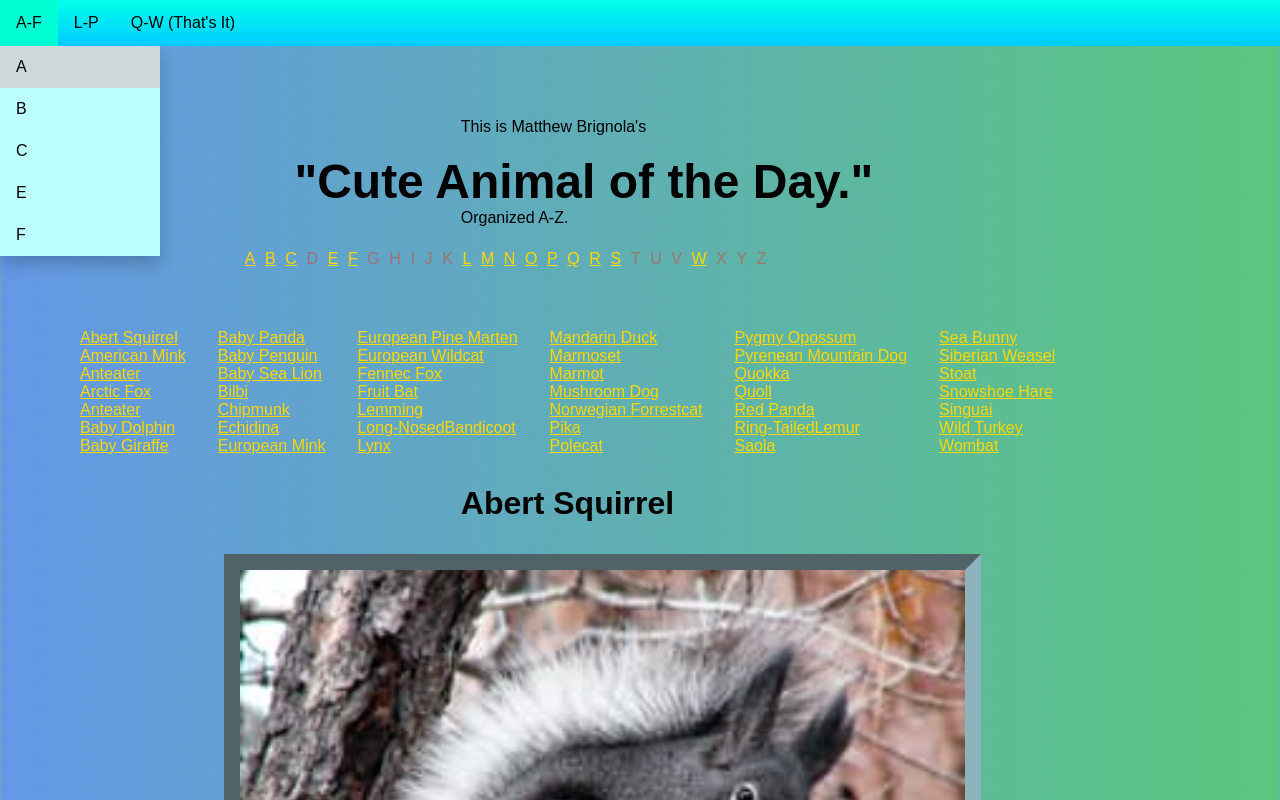
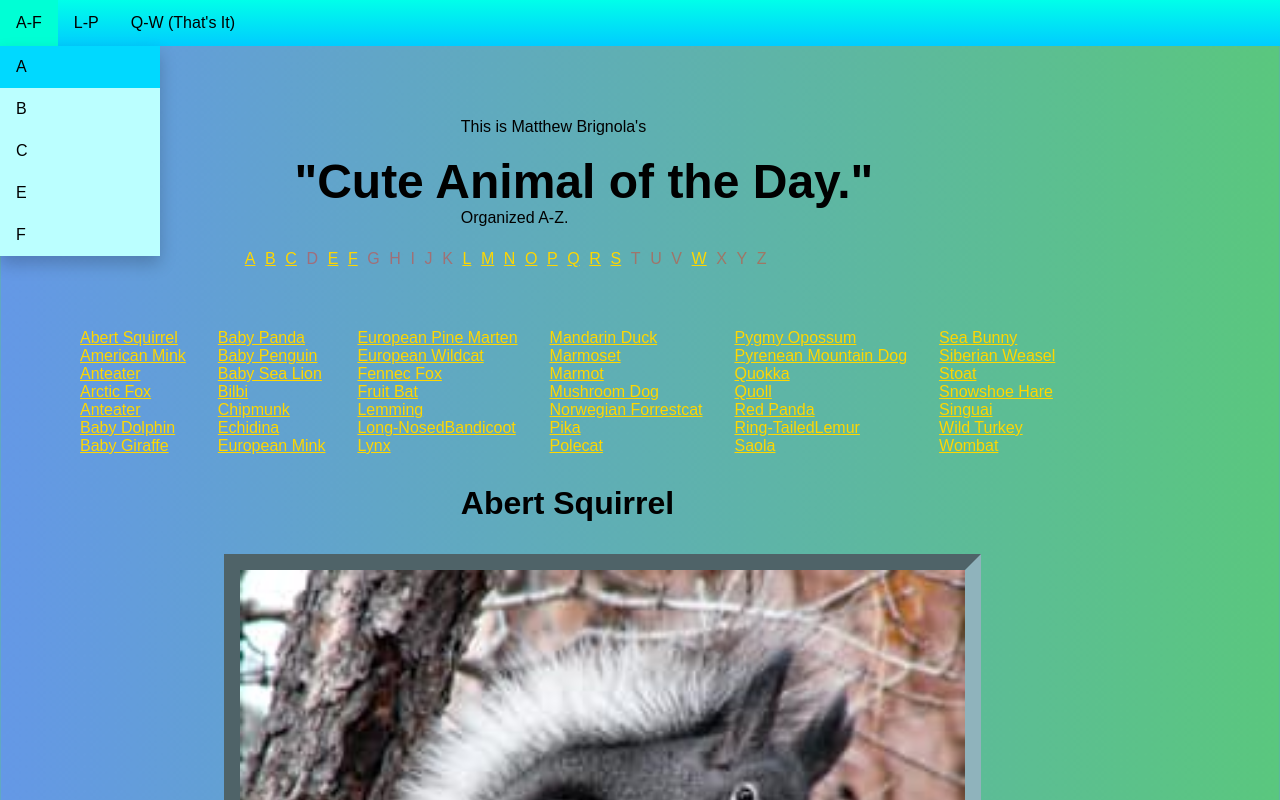
Before and after one commit to CheckmateMedia/CuteAnimalsWebsite, a plain HTML site: page Index.html in a window 1280 px wide. In both pictures the pointer is over the link 80 px from the left and 67 px from the top of the page. Shown: the top 800 px of the page. Drawn offline with Linux system fonts and the light colour scheme.

Commit message:
Add files via upload

```diff
--- a/animals.css
+++ b/animals.css
@@ -195,7 +195,7 @@ a {
   }
 
   .dropdown-content a:hover {
-    background-color: rgb(205, 216, 218);
+    background-color: rgb(0, 217, 255);
   }
 
   .dropdown:hover .dropdown-content {
```
